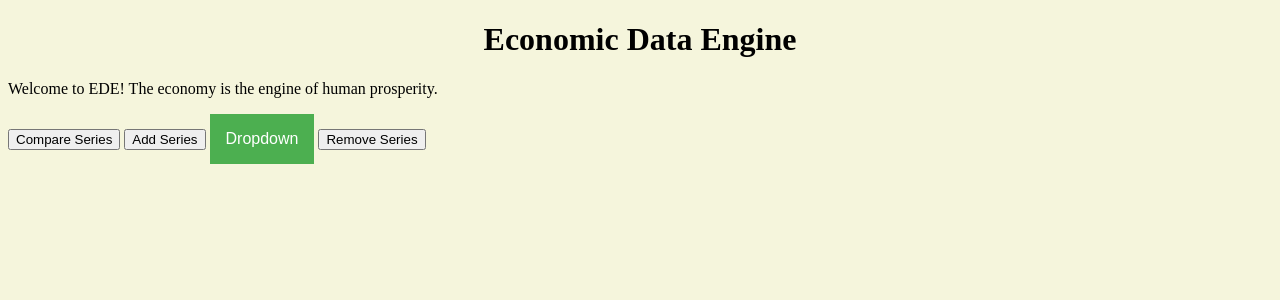
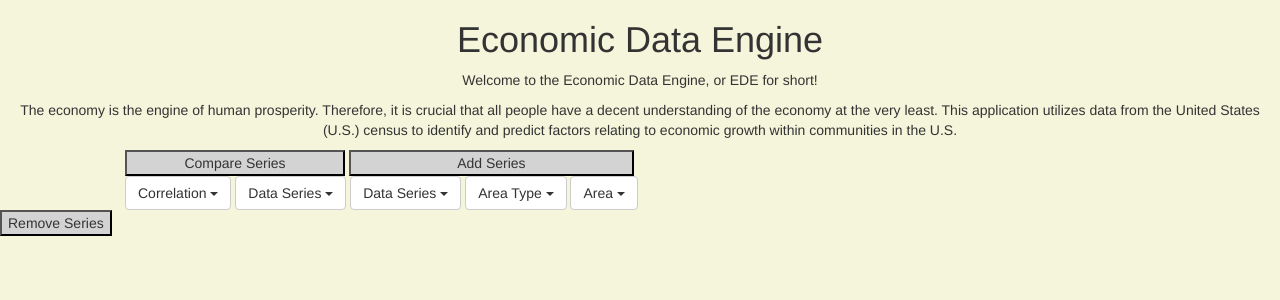
Before and after one commit to GregFussell/EconomicDataEngine, a PHP site: page / in a window 1280 px wide. Shown: the top 300 px of the page. Run offline with PHP 8.4, Linux system fonts and the light colour scheme; some libraries are stand-ins or nearby versions.

Commit message:
dropdowns added

```diff
--- a/index.html
+++ b/index.html
@@ -2,26 +2,82 @@
 <html>
 	<head>
 		<title>Economic Data Engine</title>
+		<link rel="stylesheet" href="https://maxcdn.bootstrapcdn.com/bootstrap/3.3.7/css/bootstrap.min.css">
 		<link type = "text/css" rel = "stylesheet" href = "stylesheet.css"/>
 	</head>
 	<body>
 		<h1>Economic Data Engine</h1>
-		<p>Welcome to EDE! The economy is the engine of human prosperity.</p>
-
-		<button>Compare Series</button>
-		<button>Add Series</button>
-
-		<div class="dropdown">
-		  <button onclick="myFunction()" class="dropbtn">Dropdown</button>
-		  <div id="myDropdown" class="dropdown-content">
-		    <a href="#">Link 1</a>
-		    <a href="#">Link 2</a>
-		    <a href="#">Link 3</a>
-		  </div>
+		<div class = "intro">
+			<p>Welcome to the Economic Data Engine, or EDE for short!</p>
+			<p>The economy is the engine of human prosperity. Therefore, it is crucial that all people have a decent understanding of the economy at the very least. This application utilizes data from the United States (U.S.) census to identify and predict factors relating to economic growth within communities in the U.S.</p>
 		</div>
 
-		<button>Remove Series</button>
+		<button class = "compare">Compare Series</button>
+		<button class = "add">Add Series</button>
 
+		<br>
+
+		<div class="dropdown" id = "correlation">
+		    <button class="btn btn-default dropdown-toggle" type="button" id="menu1" data-toggle="dropdown">Correlation
+		    <span class="caret"></span></button>
+
+		    <ul class="dropdown-menu" role="menu" aria-labelledby="menu1">
+		      <li role="presentation"><a role="menuitem" tabindex="-1" href="#">R Squared</a></li>
+		      <li role="presentation"><a role="menuitem" tabindex="-1" href="#">Linear</a></li>
+		      <li role="presentation"><a role="menuitem" tabindex="-1" href="#">Quadratic</a></li>
+		    </ul>
+ 		</div>
+
+ 		<div class="dropdown">
+		    <button class="btn btn-default dropdown-toggle" type="button" id="menu1" data-toggle="dropdown">Data Series
+		    <span class="caret"></span></button>
+
+		    <ul class="dropdown-menu" role="menu" aria-labelledby="menu1">
+		      <li role="presentation"><a role="menuitem" tabindex="-1" href="#">Income</a></li>
+		      <li role="presentation"><a role="menuitem" tabindex="-1" href="#">Industry</a></li>
+		      <li role="presentation"><a role="menuitem" tabindex="-1" href="#">Primary Language</a></li>
+		    </ul>
+ 		</div>
+
+ 		 <div class="dropdown">
+		    <button class="btn btn-default dropdown-toggle" type="button" id="menu1" data-toggle="dropdown">Data Series
+		    <span class="caret"></span></button>
+
+		    <ul class="dropdown-menu" role="menu" aria-labelledby="menu1">
+		      <li role="presentation"><a role="menuitem" tabindex="-1" href="#">Income</a></li>
+		      <li role="presentation"><a role="menuitem" tabindex="-1" href="#">Industry</a></li>
+		      <li role="presentation"><a role="menuitem" tabindex="-1" href="#">Primary Language</a></li>
+		    </ul>
+ 		</div>
+
+ 		<div class="dropdown">
+		    <button class="btn btn-default dropdown-toggle" type="button" id="menu1" data-toggle="dropdown">Area Type
+		    <span class="caret"></span></button>
+
+		    <ul class="dropdown-menu" role="menu" aria-labelledby="menu1">
+		      <li role="presentation"><a role="menuitem" tabindex="-1" href="#">State</a></li>
+		      <li role="presentation"><a role="menuitem" tabindex="-1" href="#">City</a></li>
+		      <li role="presentation"><a role="menuitem" tabindex="-1" href="#">Metro Area</a></li>
+		    </ul>
+ 		</div>
+
+ 		<div class="dropdown">
+		    <button class="btn btn-default dropdown-toggle" type="button" id="menu1" data-toggle="dropdown">Area
+		    <span class="caret"></span></button>
+
+		    <ul class="dropdown-menu" role="menu" aria-labelledby="menu1">
+		      <li role="presentation"><a role="menuitem" tabindex="-1" href="#">Miami</a></li>
+		      <li role="presentation"><a role="menuitem" tabindex="-1" href="#">Gainesville</a></li>
+		      <li role="presentation"><a role="menuitem" tabindex="-1" href="#">Jacksonville</a></li>
+		    </ul>
+ 		</div>
+
+		<br>
+
+		<button class = "remove">Remove Series</button>
+
+ 		 <script src="https://ajax.googleapis.com/ajax/libs/jquery/3.1.1/jquery.min.js"></script>
+ 		 <script src="https://maxcdn.bootstrapcdn.com/bootstrap/3.3.7/js/bootstrap.min.js"></script>
 		<script type = "text/javascript" src = "script.js"></script>
 	</body>
 </html>
--- a/stylesheet.css
+++ b/stylesheet.css
@@ -6,47 +6,43 @@ h1 {
 	text-align: center;
 }
 
-/* Dropdown Button */
-.dropbtn {
-    background-color: #4CAF50;
-    color: white;
-    padding: 16px;
-    font-size: 16px;
-    border: none;
-    cursor: pointer;
+.intro {
+    margin: 0px 10px 0px 10px;
+    text-align: center;
 }
 
-/* Dropdown button on hover & focus */
-.dropbtn:hover, .dropbtn:focus {
-    background-color: #3e8e41;
+/*BUTTONS*/
+.compare {
+    margin-left: 125px;
+    width: 220px;
+    background-color: #d3d3d3;
 }
 
-/* The container <div> - needed to position the dropdown content */
+.compare:hover {
+    background-color: #fff;
+}
+
+.add {
+    width: 285px;
+    background-color: #d3d3d3;
+}
+
+.add:hover {
+    background-color: #fff;
+}
+
+.remove {
+    background-color: #d3d3d3;
+}
+
+.remove:hover {
+    background-color: #fff;
+}
+
+#correlation {
+    margin-left: 125px;
+}
+
 .dropdown {
-    position: relative;
     display: inline-block;
 }
-
-/* Dropdown Content (Hidden by Default) */
-.dropdown-content {
-    display: none;
-    position: absolute;
-    background-color: #f9f9f9;
-    min-width: 160px;
-    box-shadow: 0px 8px 16px 0px rgba(0,0,0,0.2);
-    z-index: 1;
-}
-
-/* Links inside the dropdown */
-.dropdown-content a {
-    color: black;
-    padding: 12px 16px;
-    text-decoration: none;
-    display: block;
-}
-
-/* Change color of dropdown links on hover */
-.dropdown-content a:hover {background-color: #f1f1f1}
-
-/* Show the dropdown menu (use JS to add this class to the .dropdown-content container when the user clicks on the dropdown button) */
-.show {display:block;}
```
Also changed, not shown: 1 other file.
